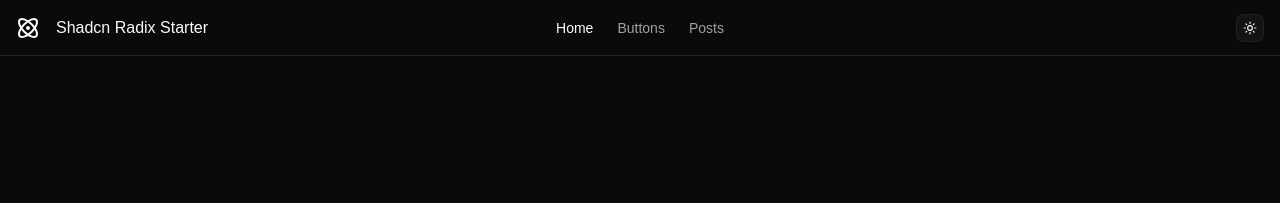
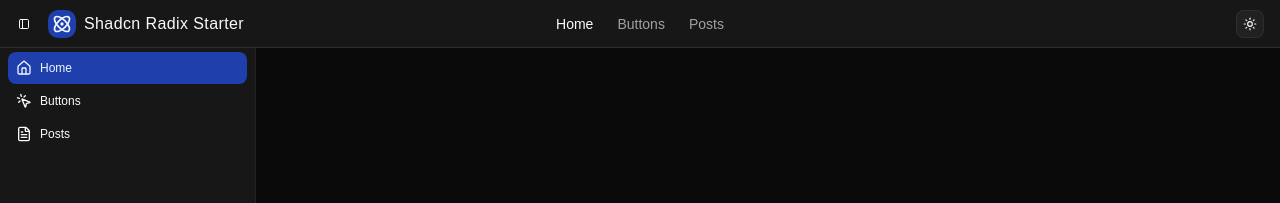
Before and after one commit to nareshbhatia/shadcn-radix-starter, a React (Vite) app: page / in a window 1280 px wide. Shown: the top 203 px of the page. Built offline with nearby package versions, Linux system fonts and the light colour scheme; no server answers.

Commit message:
add sidebar

```diff
--- a/src/app/RootLayout.tsx
+++ b/src/app/RootLayout.tsx
@@ -1,28 +1,44 @@
 import { Outlet } from 'react-router';
 
 import { AppHeader } from '../components/AppHeader/AppHeader';
+import { AppSidebar } from '../components/AppSidebar/AppSidebar';
+import { SidebarInset, SidebarProvider } from '../components/ui/sidebar';
 
 /**
  * Root layout component that wraps the entire application.
  * - The application takes up the full height of the viewport.
  * - The app header is fixed height.
- * - The main content area takes up the remaining space and is scrollable.
- * - The routes are rendered in the main content area.
+ * - The area below the header takes up the remaining space.
+ * - It is divided into
+ *   - a sidebar on the left
+ *   - the main content area on the right which is scrollable
  *
- * |-------------------|
- * |     AppHeader     |
- * |-------------------|
- * | Main Content Area |
- * |     <Outlet>      |
- * |-------------------|
+ * ┌─────────────────────────────┐
+ * │          AppHeader          │
+ * ├─────────────────────────────┤
+ * │ Sidebar │ Main Content Area │
+ * │         │     <Outlet>      │
+ * └─────────────────────────────┘
  */
 export function RootLayout() {
+  // `header-height` is used to size the header and set the top of the sidebar
   return (
-    <div className="flex flex-col h-screen relative">
-      <AppHeader />
-      <main className="flex-1 min-h-0 overflow-x-hidden overflow-y-auto flex flex-col">
-        <Outlet />
-      </main>
+    <div className="[--header-height:calc(--spacing(12))]">
+      <SidebarProvider className="flex flex-col h-svh">
+        {/* App Header - Full width above everything */}
+        <AppHeader />
+
+        {/* Content below the header */}
+        <div className="flex flex-1 min-h-0">
+          {/* Sidebar - Full height on the left  */}
+          <AppSidebar />
+
+          {/* Main Content Area - Full height on the right and scrollable */}
+          <SidebarInset className="overflow-x-hidden overflow-y-auto">
+            <Outlet />
+          </SidebarInset>
+        </div>
+      </SidebarProvider>
     </div>
   );
 }
--- a/src/components/AppHeader/AppHeader.tsx
+++ b/src/components/AppHeader/AppHeader.tsx
@@ -3,21 +3,30 @@ import { AtomIcon } from 'lucide-react';
 import { ModeToggle } from './ModeToggle';
 import { Navigation } from './Navigation';
 import { siteConfig } from '../../config/SiteConfig';
+import { SidebarTrigger } from '../ui/sidebar';
 
 export function AppHeader() {
+  // `header-height` is set in the RootLayout
   return (
-    <header className="grid grid-cols-[1fr_auto_1fr] h-14 px-4 border-b">
+    <header className="grid grid-cols-[1fr_auto_1fr] items-center px-4 h-(--header-height) border-b border-border bg-card">
       {/* Left Section */}
-      <div className="flex items-center gap-4">
-        <AtomIcon className="size-6" />
-        <span>{siteConfig.name}</span>
+      <div className="flex items-center gap-3">
+        <SidebarTrigger className="-ml-1" />
+        <div className="flex items-center gap-2">
+          <div className="flex items-center justify-center size-7 rounded-lg bg-primary text-primary-foreground">
+            <AtomIcon className="size-5" />
+          </div>
+          <span className="text-base font-medium tracking-wide">
+            {siteConfig.name}
+          </span>
+        </div>
       </div>
 
       {/* Center Section */}
       <Navigation />
 
       {/* Right Section */}
-      <div className="flex items-center gap-6 justify-end">
+      <div className="flex items-center justify-end">
         <ModeToggle />
       </div>
     </header>
--- a/src/components/AppHeader/Navigation.tsx
+++ b/src/components/AppHeader/Navigation.tsx
@@ -1,14 +1,12 @@
 import { NavLink } from 'react-router';
 
-import { mainNavItems, RoutePathEnum } from '../../config/RouteConfig';
+import { mainNavItems } from '../../config/RouteConfig';
 import { cn } from '../../utils/cn';
 
 export function Navigation() {
   return (
     <nav className="flex items-center gap-4 text-sm lg:gap-6">
-      {Object.values(RoutePathEnum).map((routePath) => {
-        const navItem = mainNavItems.get(routePath)!;
-        return (
+      {mainNavItems.map((navItem) => (
         <NavLink
           key={navItem.path}
           to={navItem.path}
@@ -23,8 +21,7 @@ export function Navigation() {
         >
           {navItem.title}
         </NavLink>
-        );
-      })}
+      ))}
     </nav>
   );
 }
--- /dev/null
+++ b/src/components/AppSidebar/AppSidebar.tsx
@@ -0,0 +1,44 @@
+import { Link, useLocation } from 'react-router';
+
+import { mainNavItems } from '../../config/RouteConfig';
+import {
+  Sidebar,
+  SidebarContent,
+  SidebarGroup,
+  SidebarGroupContent,
+  SidebarMenu,
+  SidebarMenuButton,
+  SidebarMenuItem,
+} from '../ui/sidebar';
+
+export function AppSidebar() {
+  const location = useLocation();
+
+  // `header-height` is set in the RootLayout
+  return (
+    <Sidebar className="top-(--header-height) h-[calc(100svh-var(--header-height))]!">
+      <SidebarContent>
+        <SidebarGroup>
+          <SidebarGroupContent>
+            <SidebarMenu>
+              {mainNavItems.map(({ path, title, icon: Icon }) => (
+                <SidebarMenuItem key={path}>
+                  <SidebarMenuButton
+                    asChild
+                    isActive={location.pathname === path}
+                    className="data-[active=true]:bg-primary data-[active=true]:text-primary-foreground hover:bg-accent hover:text-foreground"
+                  >
+                    <Link to={path}>
+                      <Icon className="w-5 h-5" />
+                      <span>{title}</span>
+                    </Link>
+                  </SidebarMenuButton>
+                </SidebarMenuItem>
+              ))}
+            </SidebarMenu>
+          </SidebarGroupContent>
+        </SidebarGroup>
+      </SidebarContent>
+    </Sidebar>
+  );
+}
--- a/src/config/RouteConfig.ts
+++ b/src/config/RouteConfig.ts
@@ -1,18 +1,15 @@
-export const RoutePathEnum = {
-  Home: 'home',
-  Buttons: 'buttons',
-  Posts: 'posts',
-} as const;
+import { Home, MousePointerClick, FileText } from 'lucide-react';
 
-export type RoutePath = (typeof RoutePathEnum)[keyof typeof RoutePathEnum];
+import type { LucideIcon } from 'lucide-react';
 
 export interface NavItem {
   path: string;
   title: string;
+  icon: LucideIcon;
 }
 
-export const mainNavItems = new Map<RoutePath, NavItem>([
-  ['home', { path: '/', title: 'Home' }],
-  ['buttons', { path: '/buttons', title: 'Buttons' }],
-  ['posts', { path: '/posts', title: 'Posts' }],
-]);
+export const mainNavItems: NavItem[] = [
+  { path: '/', title: 'Home', icon: Home },
+  { path: '/buttons', title: 'Buttons', icon: MousePointerClick },
+  { path: '/posts', title: 'Posts', icon: FileText },
+];
--- a/src/routes.tsx
+++ b/src/routes.tsx
@@ -5,24 +5,23 @@ import { NotFoundPage } from './app/routes/not-found/NotFoundPage';
 import { PostsPage } from './app/routes/posts/PostsPage';
 import { mainNavItems } from './config/RouteConfig';
 
+import type { ReactNode } from 'react';
 import type { RouteObject } from 'react-router';
+
+const navElementByPath: Record<string, ReactNode> = {
+  '/': <HomePage />,
+  '/buttons': <ButtonsPage />,
+  '/posts': <PostsPage />,
+};
 
 export const routes: RouteObject[] = [
   {
     element: <RootLayout />,
     children: [
-      {
-        path: '/',
-        element: <HomePage />,
-      },
-      {
-        path: mainNavItems.get('buttons')!.path,
-        element: <ButtonsPage />,
-      },
-      {
-        path: mainNavItems.get('posts')!.path,
-        element: <PostsPage />,
-      },
+      ...mainNavItems.map((item) => ({
+        path: item.path,
+        element: navElementByPath[item.path],
+      })),
     ],
   },
   {
--- a/src/styles/globals.css
+++ b/src/styles/globals.css
@@ -121,7 +121,7 @@
     @apply border-border outline-ring/50;
   }
   body {
-    @apply font-sans bg-background text-foreground;
+    @apply font-sans bg-background text-foreground antialiased;
   }
   html {
     @apply font-sans;
```
Also changed, not shown: assets/screenshot.png. Lines whose indentation alone changed are shown as unchanged.
